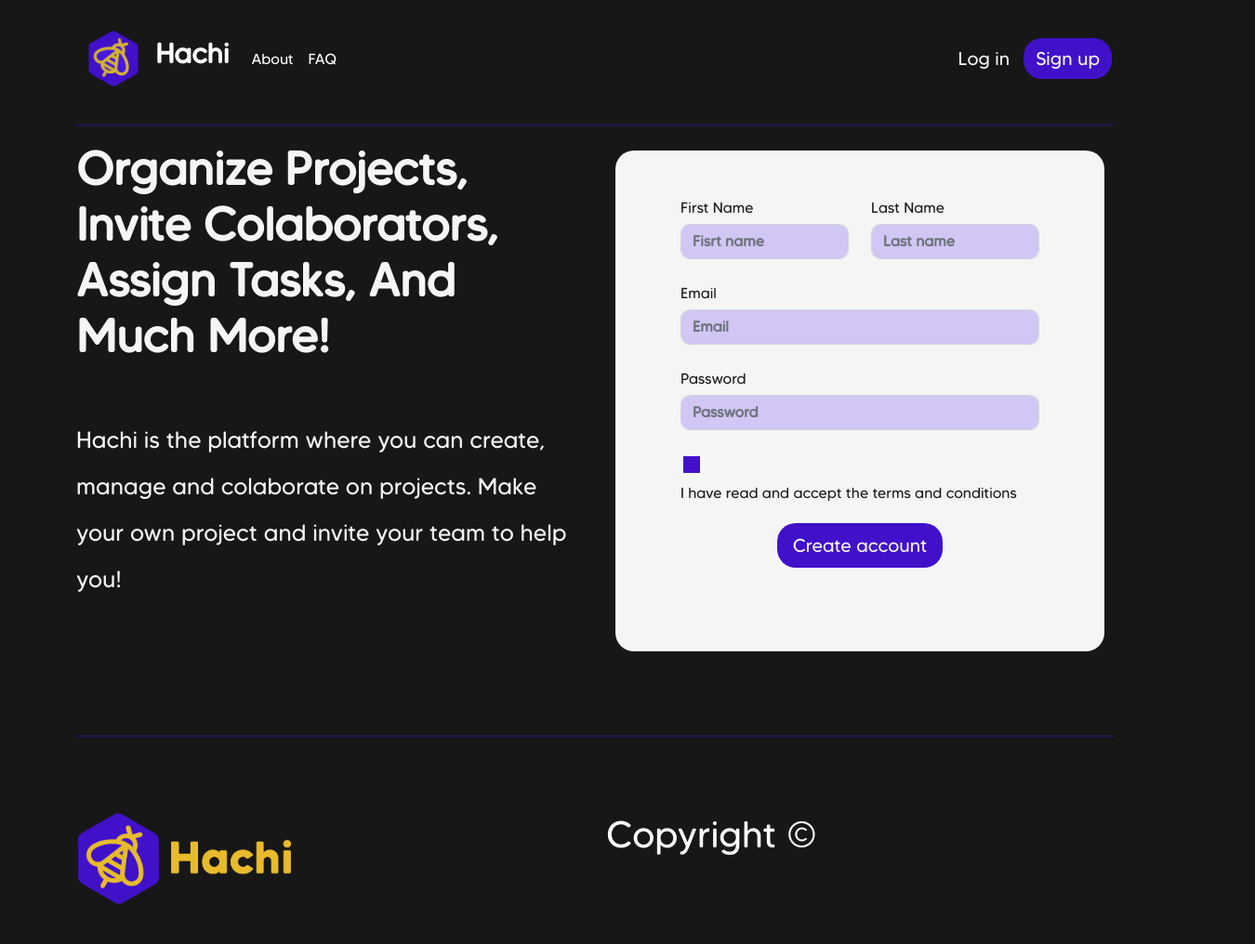
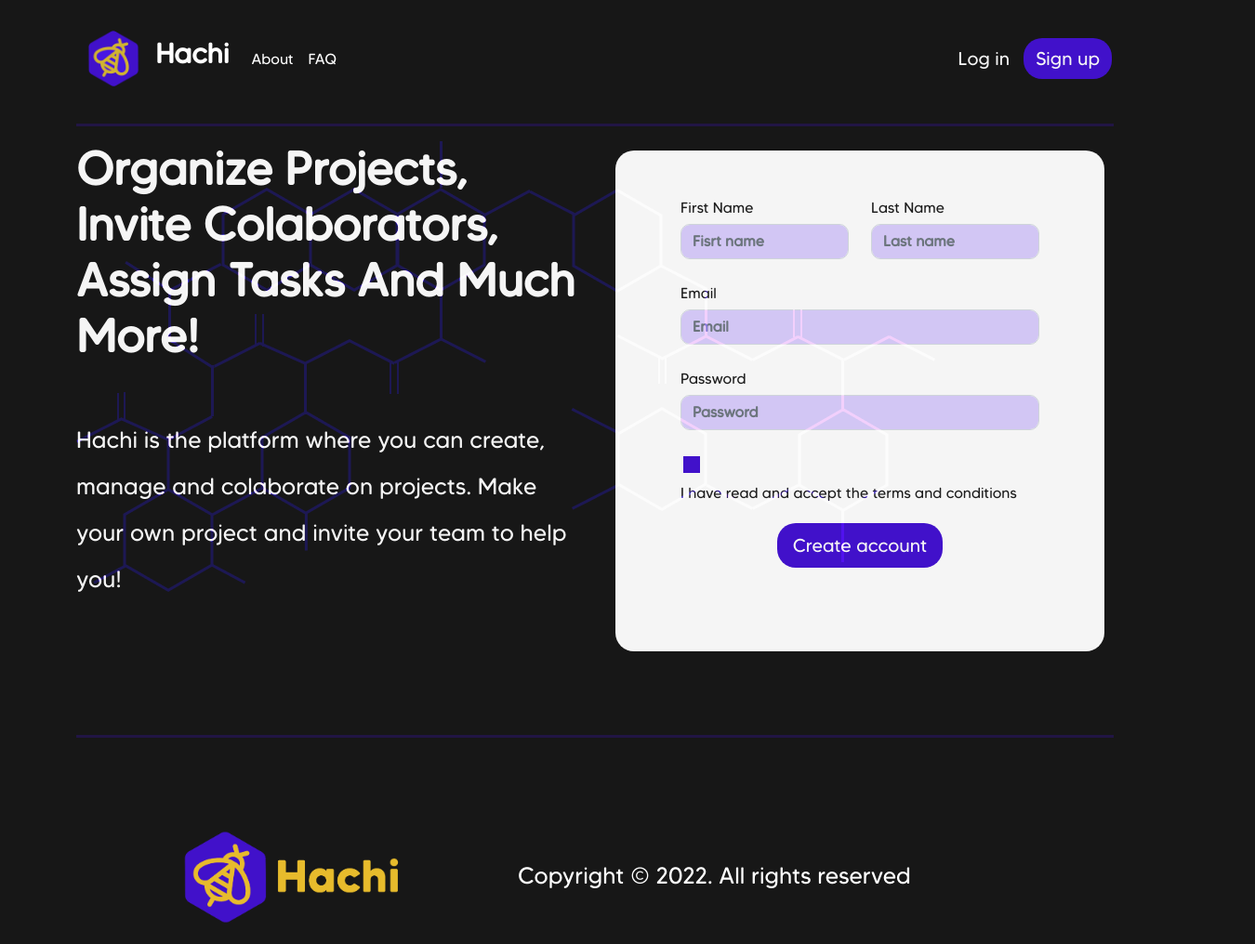
Before and after one commit to SrCosmicCat/Hachi, a website: page login.html in a window 1280 px wide. Shown: the whole page at 93% size, 1350 px wide, since content can reach past the window. Before the commit the page ends 976 px from the top, so only its background shows below. Drawn offline with Linux system fonts and the light colour scheme.

Commit message:
"background" hive/comb
yea

```diff
--- a/login.html
+++ b/login.html
@@ -44,11 +44,14 @@
             <hr>
             <div class="row">
                 <div class="col-md">
-                   <h1 class="bigTitle">Organize Projects, Invite Colaborators, Assign Tasks, And Much More!</h1>
+                   <h1 class="bigTitle">Organize Projects, Invite Colaborators,
+                       Assign Tasks
+                       And Much More!</h1>
               <br><br>
                    <h2 class="regularText">Hachi is the platform where you can create, manage and colaborate on projects.
                 Make your own project and invite your team to help you!</h2>
                 </div>
+            <!--Log in form-->
                 <div class="col-md">
                     <form>
                         <div class="row">
@@ -60,7 +63,6 @@
                                 <label for="inputLastName">Last Name</label>
                                 <input type="text" class="form-control" id="last-name" placeholder="Last name">
                                 </div>
-
                             </div>
                         <div class="form-group">
                             <div class="col-md-12">
@@ -84,19 +86,25 @@
                 </div>
                     </form>
                 </div>
+                <div class="hive position-absolute">
+                    <img src="/resources/img/purpleHive.png"></img>
+                </div>
             </div>
-
+<!-- Footer -->
         <footer class="footer">
             <hr>
+<div class="row justify-content-center">
+    <div class="col-md-4">
+        <div class="d-inline-block">
+        <img id="hachiLogoFooter" src="resources/img/Hachi_logo_letters_horizontal.png" alt="Hachi's logo brand">
+    </div>
+</div>
+    <div class="col-md-6">
+        <div class="d-inline-block">
+        <h1 class="hachiTextFooter"> Copyright &copy; 2022. All rights reserved </h1>
+</div>
+</div>
 
-<div class="row">
-
-    <div class="col-md-6">
-        <img src="resources/img/Hachi_logo_letters_horizontal.png" height="100px" width="auto" alt="Hachi's logo brand">
-    </div>
-    <div class="col-md-6">
-        <h1 class="hachiTextMenu"> Copyright &copy;</h1>
-</div>
         </footer>
     </div>
 </div>
--- a/scss/custom.scss
+++ b/scss/custom.scss
@@ -49,10 +49,15 @@
 
 html{
   @include general-bg();
+
 }
 
-body{
-  background-color: #171717;
+.hive {
+  z-index: 0;
+  width: 100%;
+  height: 100%;
+  opacity: 70%;
+  mix-blend-mode:color-dodge;
 }
 
 footer{
@@ -72,16 +77,29 @@ footer{
   margin: 10px;
 }
 
+#hachiLogoFooter{
+  height:100px;
+  width: auto;
+  margin: 20px;
+}
+
 .hachiLogoMenu{
   font-family: 'MADE_Tommy_Soft';
   font-weight: bold;
   font-size: 30px;
   color: rgb(255, 255, 255);
+}
 
-}
 
 .hachiTextMenu{
   font-family: 'MADE_Tommy_Soft';
+  color: rgb(255, 255, 255);
+}
+
+.hachiTextFooter{
+  font-family: 'MADE_Tommy_Soft';
+  font-size: 25px;
+  margin-top: 53px;
   color: rgb(255, 255, 255);
 }
 
```
Also changed, not shown: resources/img/purpleHive.png (added), scss/custom.css, 1 other file.
